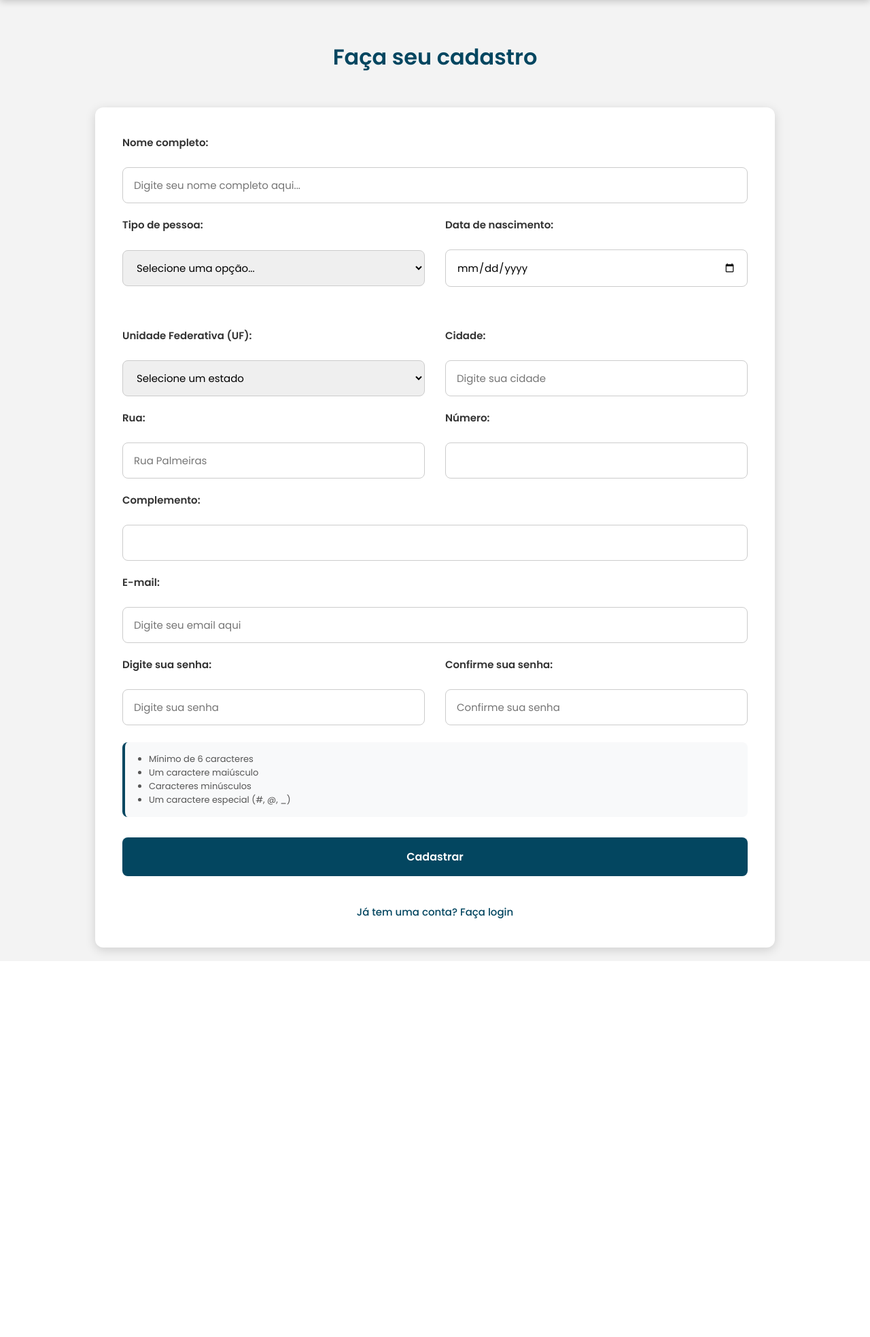
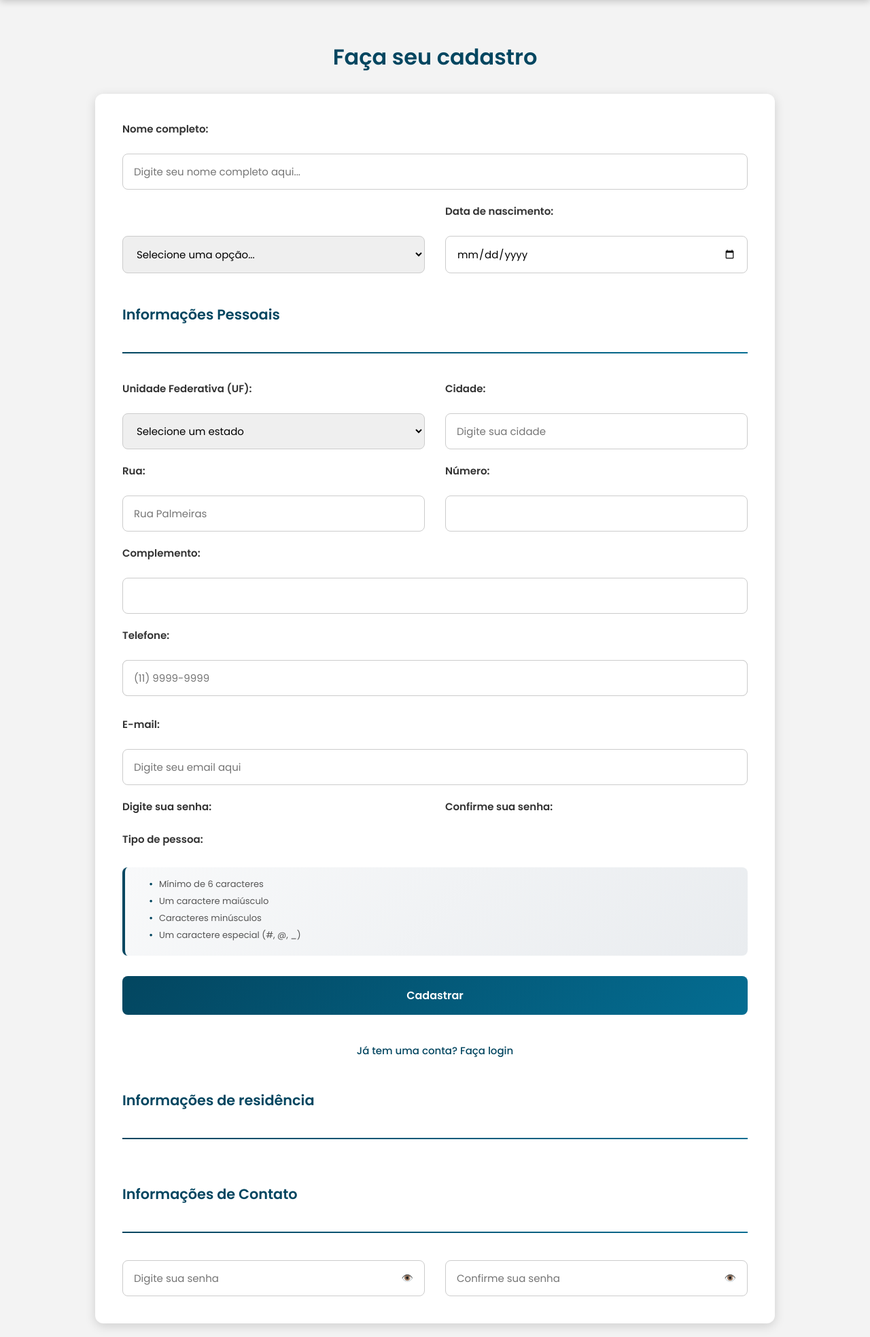
Before and after one commit to Ad-Lances/Ad-Lances, a Flask app: page /cadastro in a window 1280 px wide. Shown: the part 80-2047 px from the top of the page at 68% size. Before the commit the page ends 1492 px from the top, so only its background shows below. Run offline with Flask 3, Linux system fonts and the light colour scheme.

Commit message:
adição dos campos telefone, da função de verificar email e de verificar senha

```diff
--- a/app/__init__.py
+++ b/app/__init__.py
@@ -2,6 +2,9 @@ from flask import Flask
 from flask_argon2 import Argon2
 from flask_sqlalchemy import SQLAlchemy
 from config import Config
+from dotenv import load_dotenv  # Adicione esta linha
+
+load_dotenv()  # Adicione esta linha
 
 db = SQLAlchemy()
 argon2 = Argon2()
--- a/app/routes.py
+++ b/app/routes.py
@@ -15,6 +15,7 @@ def cadastro():
 @bp.route('/cadastrar', methods=['POST'])
 def cadastrar():
     dados = request.get_json()
+
     novo_usuario = UserModel(
         nome_completo=dados['nome'],
         tipo_pessoa=dados['tipo_pessoa'],
--- a/app/static/css/cadastro.css
+++ b/app/static/css/cadastro.css
@@ -95,10 +95,25 @@ h1 {
     font-size: 2rem;
 }
 
+h3 {
+    color: #034660;
+    margin: 25px 0 10px 0;
+    font-size: 1.3rem;
+    grid-column: 1 / -1;
+}
+
+hr {
+    border: none;
+    height: 2px;
+    background: linear-gradient(90deg, #034660, #046d92);
+    margin: 10px 0 20px 0;
+    grid-column: 1 / -1;
+}
+
 #formulario {
-    display: flex;
-    justify-content: center;
-    align-items: center;
+    display: grid;
+    grid-template-columns: 1fr 1fr;
+    gap: 20px 30px;
     margin: 20px auto;
     padding: 40px;
     background: #fff;
@@ -108,38 +123,12 @@ h1 {
     box-shadow: 0 4px 15px rgba(0,0,0,0.15);
 }
 
-#formulario  {
-    width: 100%;
-    display: grid;
-    grid-template-columns: 1fr 1fr;
-    gap: 20px 30px;
-}
-
-#formulario {
-    grid-template-areas:
-        "label-nome label-nome"
-        "input-nome input-nome"
-        "tipo-conta data-nasc"
-        "select-tipo input-data"
-        "campo-documento campo-documento"
-        "campo-documento-input campo-documento-input"
-        "label-estado label-cidade"
-        "input-estado input-cidade"
-        "label-rua label-numero"
-        "input-rua input-numero"
-        "label-complemento label-complemento"
-        "input-complemento input-complemento"
-        "label-email label-email"
-        "input-email input-email"
-        "label-senha label-confirmar-senha"
-        "input-senha input-confirmar-senha"
-        "orientacao orientacao"
-        "botao botao"
-        "link-login link-login";
-}
-
+/* Sistema de grid areas */
 .label-nome { grid-area: label-nome; }
 .input-nome { grid-area: input-nome; }
+
+#tipo-de-conta-label { grid-area: tipo-conta; }
+#tipo-de-conta { grid-area: select-tipo; }
 
 .label-data { grid-area: data-nasc; }
 .input-data { grid-area: input-data; }
@@ -168,6 +157,9 @@ h1 {
 .label-complemento { grid-area: label-complemento; }
 .input-complemento { grid-area: input-complemento; }
 
+.label-telefone { grid-area: label-telefone; }
+.input-telefone { grid-area: input-telefone; }
+
 .label-email { grid-area: label-email; }
 .input-email { grid-area: input-email; }
 
@@ -181,13 +173,39 @@ h1 {
 #botao-enviar { grid-area: botao; }
 #link-login { grid-area: link-login; }
 
+/* Definindo o layout da grid */
+#formulario {
+    grid-template-areas:
+        "label-nome label-nome"
+        "input-nome input-nome"
+        "tipo-conta data-nasc"
+        "select-tipo input-data"
+        "campo-documento campo-documento"
+        "campo-documento-input campo-documento-input"
+        "label-estado label-cidade"
+        "input-estado input-cidade"
+        "label-rua label-numero"
+        "input-rua input-numero"
+        "label-complemento label-complemento"
+        "input-complemento input-complemento"
+        "label-telefone label-telefone"
+        "input-telefone input-telefone"
+        "label-email label-email"
+        "input-email input-email"
+        "label-senha label-confirmar-senha"
+        "input-senha input-confirmar-senha"
+        "orientacao orientacao"
+        "botao botao"
+        "link-login link-login";
+}
+
 #formulario input,
 #formulario select {
     padding: 14px 16px;
     border: 1.5px solid #ccc;
     border-radius: 8px;
     font-size: 15px;
-    transition: border-color 0.3s ease;
+    transition: all 0.3s ease;
     width: 100%;
 }
 
@@ -195,6 +213,7 @@ h1 {
 #formulario select:focus {
     border-color: #034660;
     outline: none;
+    box-shadow: 0 0 0 3px rgba(3, 70, 96, 0.1);
 }
 
 #formulario label {
@@ -205,23 +224,134 @@ h1 {
     display: block;
 }
 
+/* Container para campos de senha com botão de toggle */
+.password-container {
+    position: relative;
+    display: flex;
+    align-items: center;
+}
+
+.password-container input {
+    padding-right: 50px;
+    width: 100%;
+}
+
+.toggle-password {
+    position: absolute;
+    right: 12px;
+    background: none;
+    border: none;
+    cursor: pointer;
+    color: #666;
+    font-size: 14px;
+    padding: 5px;
+    border-radius: 4px;
+    transition: all 0.3s ease;
+}
+
+.toggle-password:hover {
+    background-color: #f0f0f0;
+    color: #034660;
+}
+
+/* Estilização para mensagens */
+#mensagem {
+    text-align: center;
+    margin: 20px auto;
+    padding: 0;
+    max-width: 1000px;
+}
+
+.mensagem {
+    padding: 16px 20px;
+    border-radius: 10px;
+    margin: 10px 0;
+    font-weight: 500;
+    display: flex;
+    align-items: center;
+    justify-content: center;
+    gap: 10px;
+    box-shadow: 0 3px 10px rgba(0,0,0,0.1);
+    animation: slideDown 0.3s ease-out;
+}
+
+.mensagem.sucesso {
+    background: linear-gradient(135deg, #d4edda, #c3e6cb);
+    color: #155724;
+    border: 1px solid #c3e6cb;
+}
+
+.mensagem.erro {
+    background: linear-gradient(135deg, #f8d7da, #f5c6cb);
+    color: #721c24;
+    border: 1px solid #f5c6cb;
+}
+
+.mensagem.info {
+    background: linear-gradient(135deg, #cce7ff, #b3d9ff);
+    color: #004085;
+    border: 1px solid #b3d9ff;
+}
+
+.mensagem::before {
+    font-size: 18px;
+}
+
+.mensagem.sucesso::before {
+    content: "✓";
+}
+
+.mensagem.erro::before {
+    content: "✗";
+}
+
+.mensagem.info::before {
+    content: "ℹ";
+}
+
+@keyframes slideDown {
+    from {
+        opacity: 0;
+        transform: translateY(-10px);
+    }
+    to {
+        opacity: 1;
+        transform: translateY(0);
+    }
+}
+
 #orientacao-senha {
     font-size: 13px;
     color: #555;
     margin-top: 5px;
     padding: 15px;
-    background-color: #f8f9fa;
+    background: linear-gradient(135deg, #f8f9fa, #e9ecef);
     border-radius: 8px;
     border-left: 4px solid #034660;
+    grid-column: 1 / -1;
 }
 
 #orientacao-senha ul {
     padding-left: 20px;
-    list-style: disc;
+    list-style: none;
+}
+
+#orientacao-senha li {
+    margin-bottom: 5px;
+    position: relative;
+    padding-left: 15px;
+}
+
+#orientacao-senha li::before {
+    content: "•";
+    color: #034660;
+    font-weight: bold;
+    position: absolute;
+    left: 0;
 }
 
 #botao-enviar {
-    background-color: #034660;
+    background: linear-gradient(135deg, #034660, #046d92);
     color: #fff;
     padding: 16px;
     border: none;
@@ -229,24 +359,26 @@ h1 {
     font-size: 16px;
     font-weight: 600;
     cursor: pointer;
-    transition: background-color 0.3s ease;
+    transition: all 0.3s ease;
     margin-top: 10px;
+    grid-column: 1 / -1;
 }
 
 #botao-enviar:hover {
-    background-color: #046d92;
+    background: linear-gradient(135deg, #046d92, #034660);
+    transform: translateY(-2px);
+    box-shadow: 0 4px 12px rgba(3, 70, 96, 0.3);
 }
 
-#mensagem {
-    text-align: center;
-    font-size: 18px;
-    margin-bottom: 50px;
+#botao-enviar:active {
+    transform: translateY(0);
 }
 
 #link-login {
     margin-top: 20px;
     text-align: center;
     width: 100%;
+    grid-column: 1 / -1;
 }
 
 #link-login a {
@@ -254,20 +386,39 @@ h1 {
     text-decoration: none;
     font-weight: 500;
     font-size: 15px;
+    transition: color 0.3s ease;
 }
 
 #link-login a:hover {
+    color: #046d92;
     text-decoration: underline;
 }
 
 .campo-documento {
     display: none;
+    grid-column: 1 / -1;
 }
 
 .campo-documento.active {
     display: block;
+    animation: fadeIn 0.3s ease;
 }
 
+@keyframes fadeIn {
+    from { opacity: 0; }
+    to { opacity: 1; }
+}
+
+/* Campos de telefone */
+.input-telefone {
+    margin-bottom: 10px;
+}
+
+.input-telefone:last-of-type {
+    margin-bottom: 0;
+}
+
+/* Responsividade */
 @media (max-width: 768px) {
     body {
         padding-top: 120px;
@@ -298,14 +449,11 @@ h1 {
         padding: 25px 20px;
         margin: 10px auto;
         width: 98%;
-    }
-
-    #formulario {
         grid-template-columns: 1fr;
         gap: 15px;
     }
 
-    #formulario{
+    #formulario {
         grid-template-areas:
             "label-nome"
             "input-nome"
@@ -325,6 +473,8 @@ h1 {
             "input-numero"
             "label-complemento"
             "input-complemento"
+            "label-telefone"
+            "input-telefone"
             "label-email"
             "input-email"
             "label-senha"
@@ -339,6 +489,11 @@ h1 {
     #formulario input,
     #formulario select {
         padding: 12px 14px;
+        font-size: 14px;
+    }
+
+    .mensagem {
+        padding: 12px 16px;
         font-size: 14px;
     }
 }
@@ -380,4 +535,9 @@ h1 {
         padding: 14px;
         font-size: 15px;
     }
+
+    .toggle-password {
+        right: 8px;
+        font-size: 12px;
+    }
 }
--- a/app/static/script/script.js
+++ b/app/static/script/script.js
@@ -5,14 +5,53 @@ const cidadeInput = document.getElementById('cidade');
 const ruaInput = document.getElementById('rua');
 const numeroCasaInput = document.getElementById('numero_casa');
 const complementoInput = document.getElementById('complemento');
+const telefoneCelInput = document.getElementById('telefone_celular');
+const telefoneResInput = document.getElementById('telefone_residencial')
 const emailInput = document.getElementById('email');
 const senhaInput = document.getElementById('password');
+const confirmar_senhaInput = document.getElementById('confirmar-senha');
 const mensagem = document.getElementById('mensagem');
 const botao = document.getElementById('botao-enviar');
 const cpf = document.getElementById('cpf');
 const cnpj = document.getElementById('cnpj');
 const tipo_pessoa = document.getElementById('tipo-de-conta');
 const datanascInput = document.getElementById('datanasc');
+
+document.addEventListener('DOMContentLoaded', function() {
+    adicionarToggleSenha();
+});
+
+function adicionarToggleSenha() {
+    const senhaContainer = document.createElement('div');
+    senhaContainer.className = 'password-container';
+    senhaInput.parentNode.insertBefore(senhaContainer, senhaInput);
+    senhaContainer.appendChild(senhaInput);
+
+    const confirmarContainer = document.createElement('div');
+    confirmarContainer.className = 'password-container';
+    confirmar_senhaInput.parentNode.insertBefore(confirmarContainer, confirmar_senhaInput);
+    confirmarContainer.appendChild(confirmar_senhaInput);
+
+    adicionarBotaoToggle(senhaContainer, senhaInput);
+    adicionarBotaoToggle(confirmarContainer, confirmar_senhaInput);
+}
+
+function adicionarBotaoToggle(container, input) {
+    const toggleBtn = document.createElement('button');
+    toggleBtn.type = 'button';
+    toggleBtn.className = 'toggle-password';
+    toggleBtn.textContent = '👁️';
+    toggleBtn.setAttribute('aria-label', 'Mostrar senha');
+
+    toggleBtn.addEventListener('click', function() {
+        const type = input.type === 'password' ? 'text' : 'password';
+        input.type = type;
+        toggleBtn.textContent = type === 'password' ? '👁️' : '🔒';
+        toggleBtn.setAttribute('aria-label', type === 'password' ? 'Mostrar senha' : 'Ocultar senha');
+    });
+
+    container.appendChild(toggleBtn);
+}
 
 function exibirCampo(){
     const tipoDeConta = document.getElementById('tipo-de-conta');
@@ -32,6 +71,8 @@ function exibirCampo(){
         campoCNPJ.style.display = 'none';
     }
 }
+
+
 
 function verificar_idade(){
     const dataAtual = new Date();
@@ -91,8 +132,11 @@ formulario.addEventListener('submit', async (event) => {
     const rua = ruaInput.value.trim();
     const numeroCasa = numeroCasaInput.value.trim();
     const complemento = complementoInput.value.trim();
+    const telefone_celular = telefoneCelInput.value.trim();
+
     const email = emailInput.value.trim();
     const senha = senhaInput.value.trim();
+    const confirmarSenha = confirmar_senhaInput.value.trim();
     const ccpf = cpf.value.trim();
     const ccnpj = cnpj.value.trim();
     const tipopessoa = tipo_pessoa.value.trim();
@@ -118,6 +162,10 @@ formulario.addEventListener('submit', async (event) => {
     }
 
     const senhaValida = verificar_senha(senha);
+    if(senhaValida != confirmarSenha){
+        verificar_senha() === false;
+        return;
+    }
     if(!senhaValida) return;
 
     const dados = {
--- a/app/templates/cadastro.html
+++ b/app/templates/cadastro.html
@@ -43,6 +43,8 @@
     <section id="mensagem"></section>
 
    <form id="formulario">
+    <h3>Informações Pessoais</h3>
+    <hr>
         <label for="nome" class="label-nome">Nome completo:</label>
         <input type="text" id="nome" name="nomecompleto" placeholder="Digite seu nome completo aqui..." class="input-nome">
 
@@ -65,6 +67,9 @@
 
         <label for="datanasc" class="label-data">Data de nascimento:</label>
         <input type="date" id="datanasc" name="datanasc" class="input-data">
+
+        <h3>Informações de residência</h3>
+        <hr>
 
         <label for="estado" class="label-estado">Unidade Federativa (UF):</label>
         <select name="estado" id="estado" class="input-estado">
@@ -110,6 +115,12 @@
         <label for="complemento" class="label-complemento">Complemento:</label>
         <input type="text" name="complemento" class="input-complemento" id="complemento">
 
+        <h3>Informações de Contato</h3>
+        <hr>
+        <label for="telefone" class="label-telefone">Telefone:</label>
+        <input type="tel" name="telefone_celular" id="telefone_celular" placeholder="(11) 99999-9999" class="input-telefone">
+        <input type="tel" name="telefone_residencial" id="telefone_residencial" class="input-telefone" placeholder="(11) 9999-9999" class="input-telefone">
+
         <label for="email" class="label-email">E-mail:</label>
         <input type="email" placeholder="Digite seu email aqui" id="email" name="email" class="input-email">
 
@@ -117,7 +128,7 @@
         <input type="password" name="password" placeholder="Digite sua senha" class="input-senha" id="password">
 
         <label for="confirmar-senha" class="label-confirmar-senha">Confirme sua senha:</label>
-        <input type="password" name="confirmar-password" placeholder="Confirme sua senha" class="input-confirmar-senha">
+        <input type="password" name="confirmar-password" id="confirmar-senha" placeholder="Confirme sua senha" class="input-confirmar-senha">
 
         <section id="orientacao-senha">
             <ul>
```
Also changed, not shown: app/models/user.py (+10 -0 lines).
